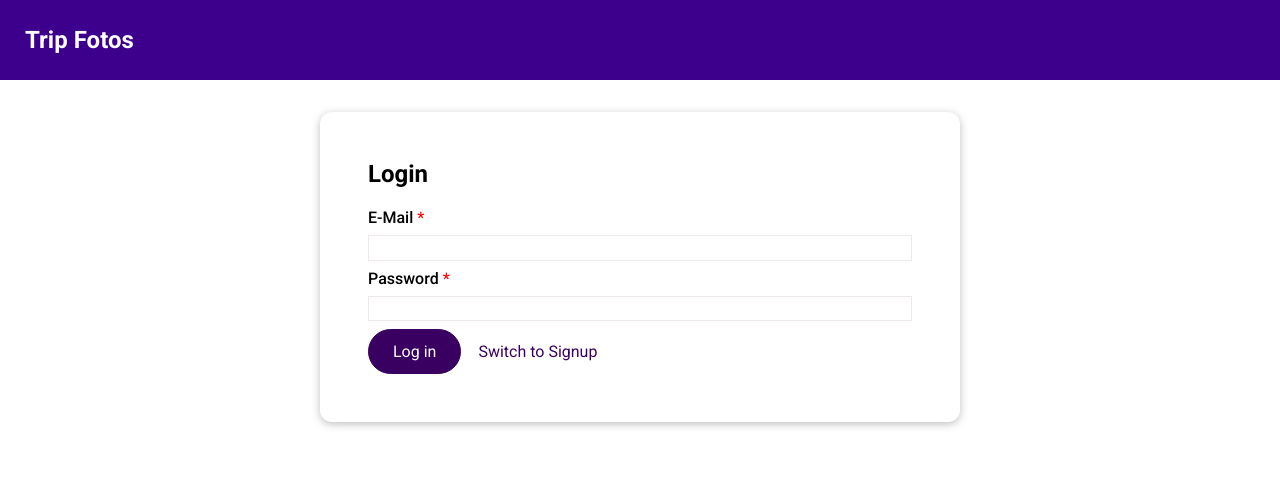
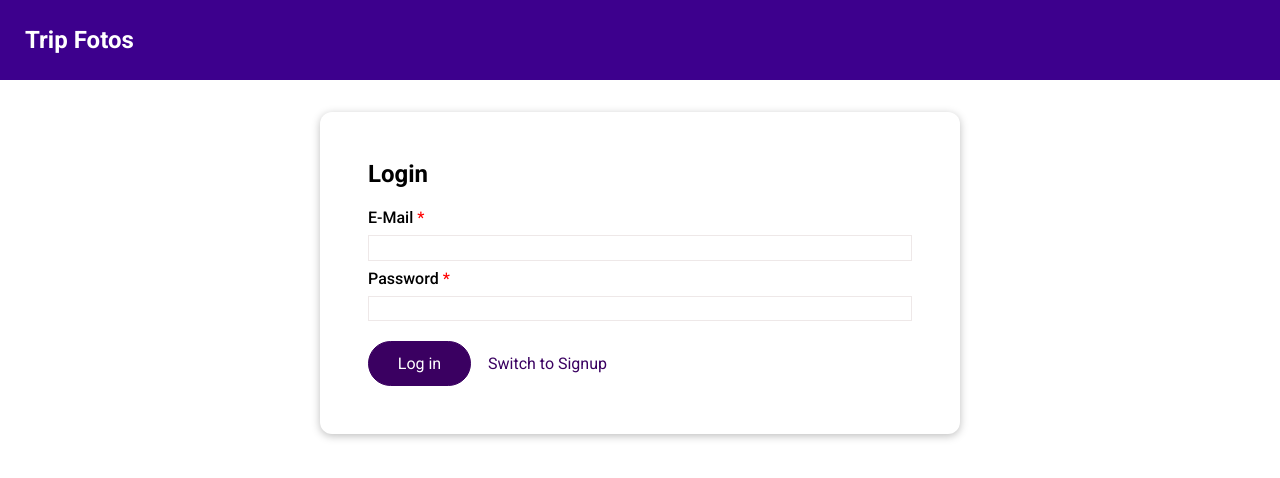
Before and after one commit to andres-codigo/trip-fotos-react, a React (Vite) app: page /authentication in a window 1280 px wide. Shown: the top 478 px of the page. Built offline with nearby package versions, Linux system fonts and the light colour scheme; no server answers.

Commit message:
Update UserAuthForm
- container added around action buttons with class
- CSS properties added

```diff
--- a/src/components/forms/UserAuthForm.jsx
+++ b/src/components/forms/UserAuthForm.jsx
@@ -114,10 +114,12 @@ const UserAuthForm = ({
 					</span>
 				)}
 			</div>
+			<div className={userAuthStyles.formActions}>
 				<BaseButton
 					id="login-button"
 					type="submit"
 					mode="flat"
+					className={userAuthStyles.formSubmitButton}
 					data-cy="login-submit-button"
 					isDisabled={isLoading}>
 					{mode === API_DATABASE.API_AUTH_LOGIN_MODE
@@ -135,6 +137,7 @@ const UserAuthForm = ({
 						? 'Switch to Signup'
 						: 'Switch to Login'}
 				</BaseButton>
+			</div>
 		</form>
 	)
 }
--- a/src/components/forms/UserAuthForm.module.scss
+++ b/src/components/forms/UserAuthForm.module.scss
@@ -39,11 +39,17 @@
 		}
 	}
 
-	.toggleLink {
-		color: variables.$color-ripe-plum;
-		padding-left: 0.5rem;
-		&:hover {
-			color: variables.$color-ripe-eggplant;
+	.formActions {
+		margin-top: 1.25rem;
+		.formSubmitButton {
+			width: 103px;
+		}
+		.toggleLink {
+			color: variables.$color-ripe-plum;
+			padding-left: 0.5rem;
+			&:hover {
+				color: variables.$color-ripe-eggplant;
+			}
 		}
 	}
 }
```
Lines whose indentation alone changed are shown as unchanged.
